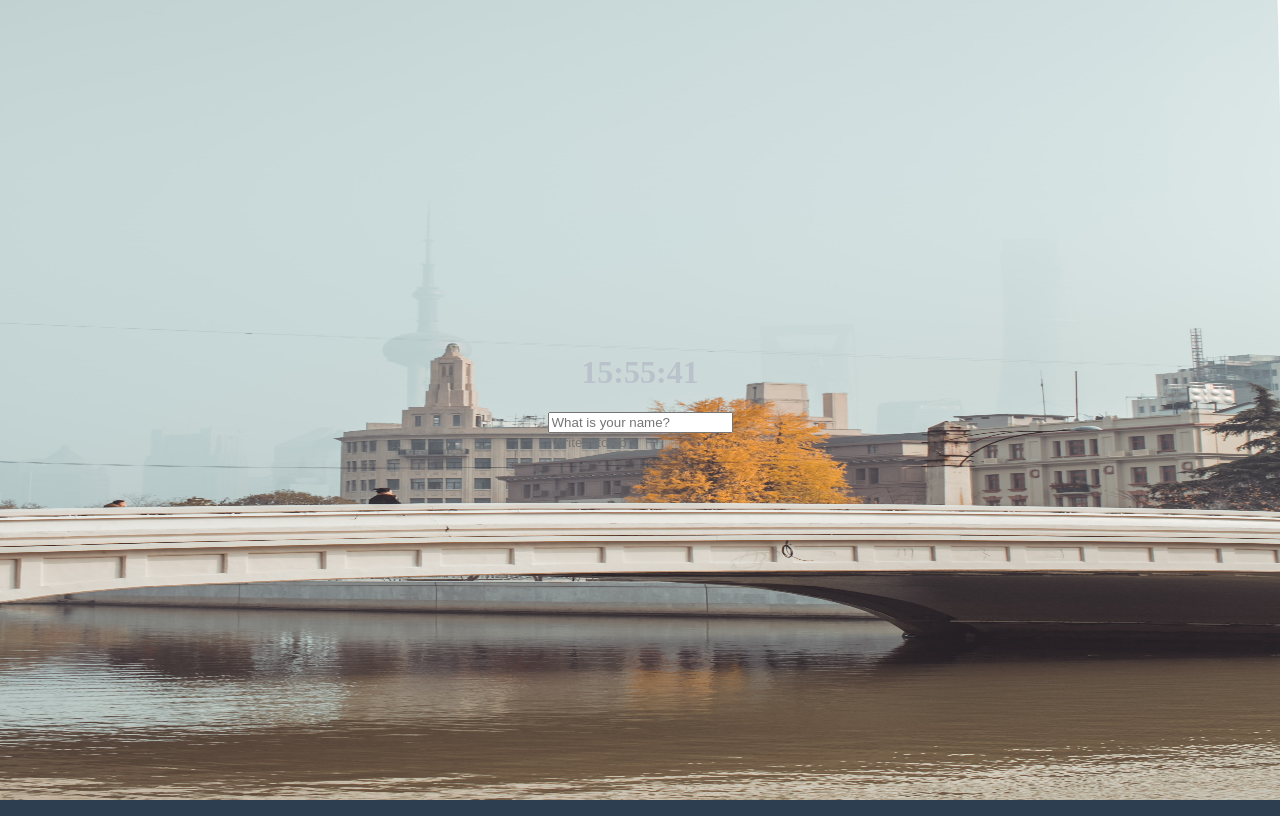
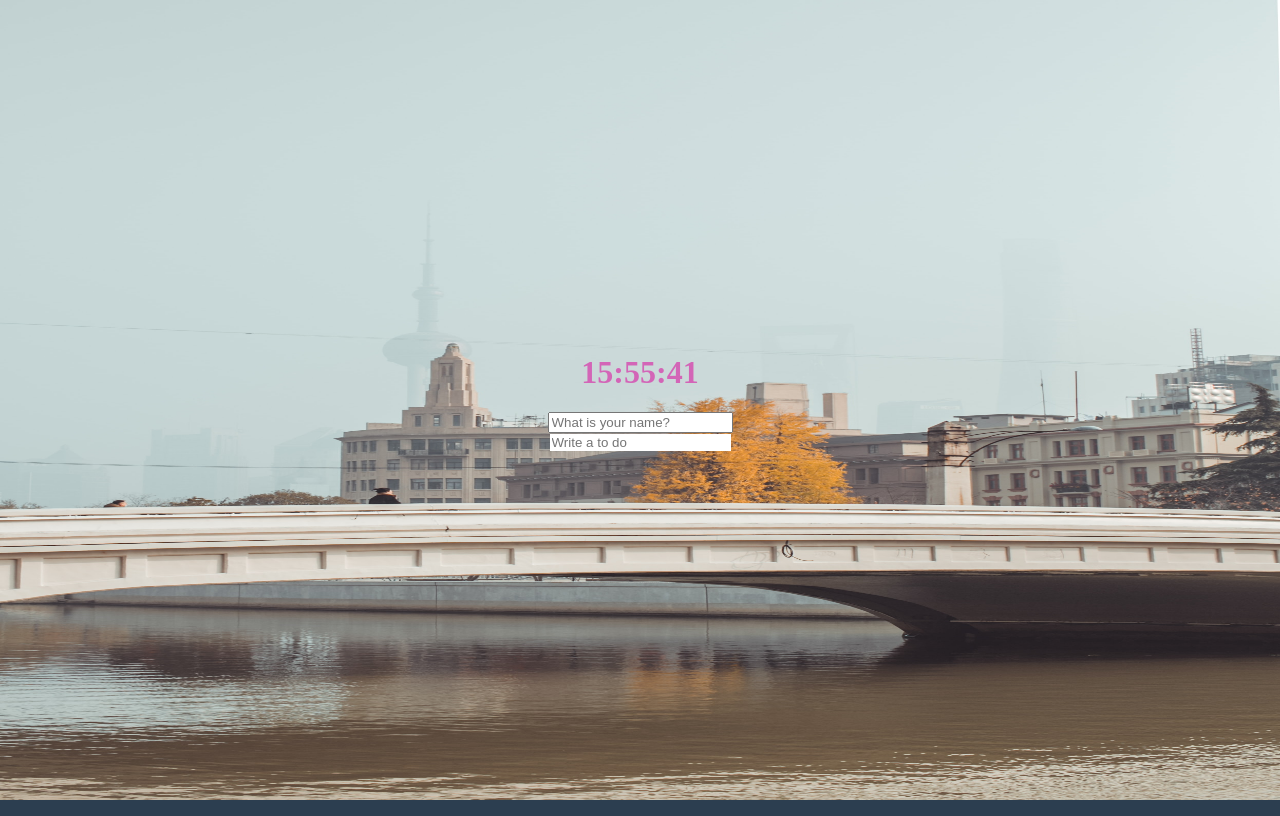
Before and after one commit to Taehoon34/first-js, a plain HTML site: page index.html in a window 1280 px wide. Drawn offline with Linux system fonts and the light colour scheme.

Commit message:
practice JS Todo 201221

```diff
--- a/index.css
+++ b/index.css
@@ -7,7 +7,7 @@ body {
   justify-content: center;
   align-items: center;
   flex-direction: column;
-  color: #b9c2ca;
+  color: #d365b7;
   background-color: #2c3e50;
 }
 .clicked {
@@ -47,6 +47,5 @@ body {
   border: none;
 }
 .js-toDoForm input {
-  background-color: transparent;
   border: none;
 }
```
